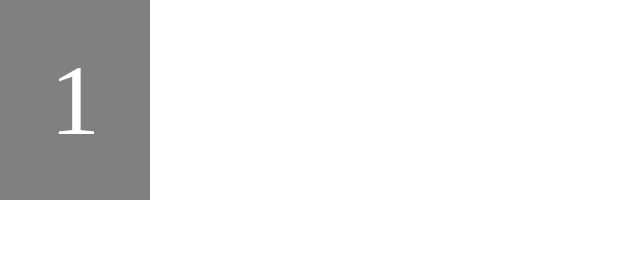
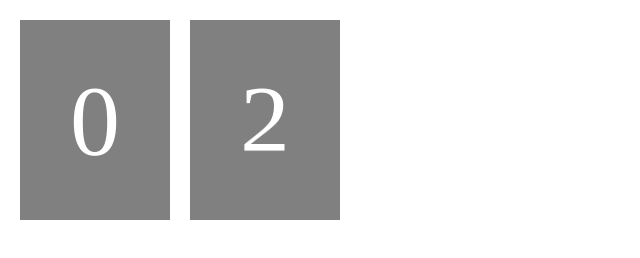
Before and after one commit to Brad-Tudor-Eng/flip-card, a plain HTML site: page index.html in a window 1280 px wide. Shown: the whole page, without its empty margins (0-640 px from the left). Drawn offline with Linux system fonts and the light colour scheme.

Commit message:
added second card

```diff
--- a/index.html
+++ b/index.html
@@ -18,10 +18,17 @@
             font-size: 62.5%;
         }
 
+        body{
+            display: flex;
+            padding: 2rem;
+        }
+
         .container{
             height: 20rem;
             width: 15rem;
+            margin-right: 2rem;
         }
+
 
         .card{
             position: relative;
@@ -78,6 +85,16 @@
             perspective: 1000;
         }
 
+        .flip_inner_tens{
+            position: relative;
+            width: 100%;
+            height: 50%;
+            transform-origin: bottom;
+            transition: all 2s;
+            transform-style: preserve-3d;
+            perspective: 1000;
+        }
+
 
         .flip_front{
             position: absolute;
@@ -96,6 +113,7 @@
             animation-name: example;
             animation-duration: 2s;
             animation-fill-mode:forwards;
+
         }
 
         @keyframes example {
@@ -126,6 +144,28 @@
     <div class="container">
         <div class="card">
             <div class="card_upper">
+                <p id="card_upper_tens">1</p>
+            </div>
+            <div class="card_lower">
+                <p id="card_lower_tens">0</p>
+            </div>
+            <div class="card_flip">
+
+                    <div class="flip_inner_tens" id="flipcard_tens">
+                        <div class="flip_back">
+                            <p id="flip_back_tens">1</p>
+                        </div>
+                        <div class="flip_front">
+                            <p id="flip_front_tens">0</p>
+                        </div>
+                    </div>
+            </div>
+        </div>
+    </div>
+
+    <div class="container">
+        <div class="card">
+            <div class="card_upper">
                 <p id="card_upper">1</p>
             </div>
             <div class="card_lower">
@@ -133,7 +173,7 @@
             </div>
             <div class="card_flip">
 
-                    <div class="flip_inner">
+                    <div class="flip_inner" id="flipcard">
                         <div class="flip_back">
                             <p id="flip_back">1</p>
                         </div>
@@ -146,36 +186,60 @@
     </div>
 
     <script>
-        const flipcard = document.querySelector('.flip_inner')
+        const flipcard = document.querySelector('#flipcard')
+        const flipcard_tens = document.querySelector('#flipcard_tens')
 
-
-        const updateNumbers = ({current, next}) => {
+        const ones = function({current}){
             const card_upper = document.getElementById('card_upper')
             const flip_back = document.getElementById('flip_back')
             const card_lower = document.getElementById('card_lower')
             const flip_front = document.getElementById('flip_front')
+            current = current === 0 ? 0 : current % 10
+            let next = current === 9 ? 0 : current + 1
+
 
             card_lower.innerText = current
             flip_front.innerText = current
             card_upper.innerText = next
-            flip_back.innerText = next
+            flip_back.innerText =  next
         }
 
-        const update = ({current, next}) => {
+        const tens = function({current}){
+            const card_upper_tens = document.getElementById('card_upper_tens')
+            const flip_back_tens = document.getElementById('flip_back_tens')
+            const card_lower_tens = document.getElementById('card_lower_tens')
+            const flip_front_tens = document.getElementById('flip_front_tens')
+
+            current = current === 0 ? 0 : current / 10
+            current = Math.floor(current)
+            let next = current === 5 ? 0 : current + 1
+
+            card_lower_tens.innerText = current
+            flip_front_tens.innerText = current
+            card_upper_tens.innerText = next
+            flip_back_tens.innerText =  next
+        }
+
+        const update = function ({current}){
 
             if(parseInt(flip_front.innerText) !== current){
-                console.log(flip_front.innerText)
-                console.log(current)
                 flipcard.classList.add('flip')
             }
+            if(parseInt(flip_front_tens.innerText) !== Math.floor(current / 10)){
+                flipcard_tens.classList.add('flip')
+            }
+
             setTimeout(()=>{
+                console.log(current)
                 flipcard.classList.remove('flip')
-                updateNumbers({current, next})
-                current !== 60, update({current: next, next: current+1}), null
+                flipcard_tens.classList.remove('flip')
+                    ones({current})
+                    tens({current})
+                current !== 60, update({current: current +1}), null
             },2000)
         }
 
-        update({current: 0 , next: 1})
+        update({current: 0})
 
 
     </script>
```
